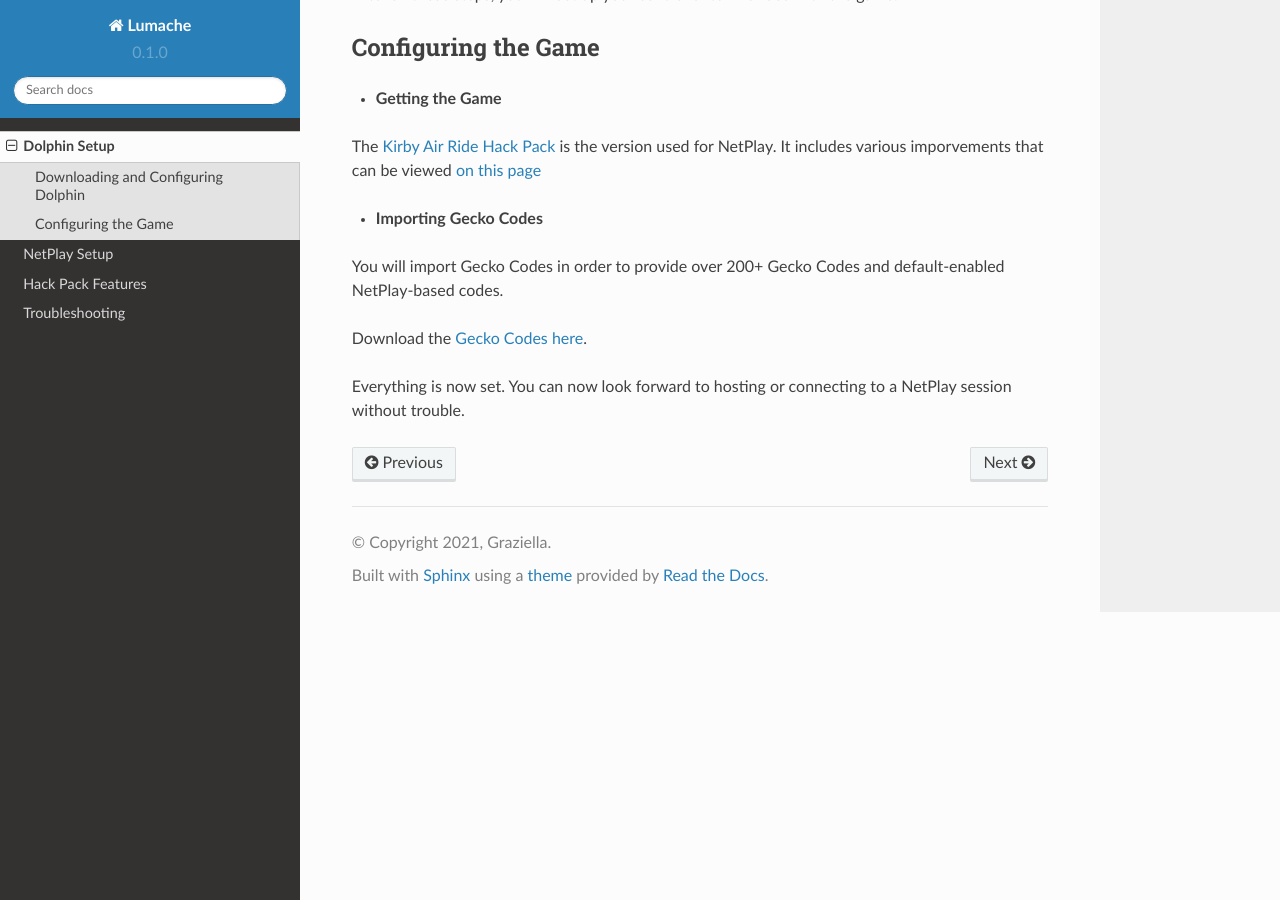
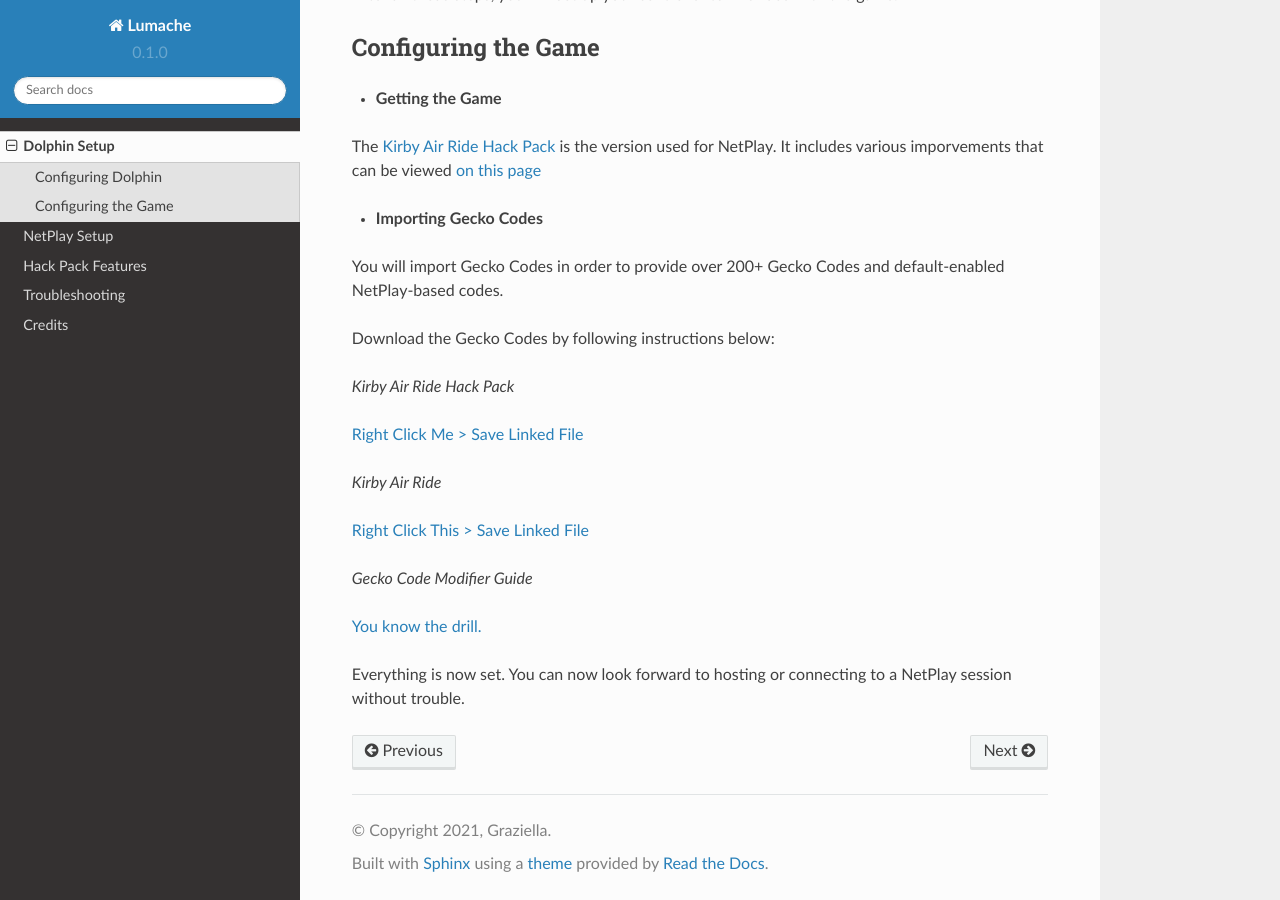
Before and after one commit to EternalllZM/rtz-kar, a Sphinx documentation site: the page built from docs/source/dolphin_setup.rst, in a window 1280 px wide and 900 px high, scrolled down 1324 px. Built offline with Sphinx 7.4.7 and the Read the Docs theme 2.0.0, drawn with Linux system fonts in a browser that asks for light colours; some of the changed text lies outside the part shown.

Commit message:
Doc updates

```diff
--- a/docs/source/dolphin_setup.rst
+++ b/docs/source/dolphin_setup.rst
@@ -5,8 +5,8 @@
 Using Dolphin to netplay is simple. However, you will want to follow this documentation closely in order to avoid issues that may arise.
 Please take careful note of any important, warning, note, etc. boxes that refer to the most common mistakes or issues that may happen.
 
-Downloading and Configuring Dolphin
------------------------------------
+Configuring Dolphin
+-------------------
 .. important::
     :ref:`Always use the latest beta build of Dolphin.`
 
@@ -70,8 +70,24 @@
 
 You will import Gecko Codes in order to provide over 200+ Gecko Codes and default-enabled NetPlay-based codes.
 
-Download the `Gecko Codes here`_.
+Download the Gecko Codes by following instructions below:
 
-.. _`Gecko Codes here`:
+*Kirby Air Ride Hack Pack*
+
+`Right Click Me > Save Linked File`_
+
+*Kirby Air Ride*
+
+`Right Click This > Save Linked File`_
+
+*Gecko Code Modifier Guide*
+
+`You know the drill.`_
+
+.. _`Right Click Me > Save Linked File`: https://raw.githubusercontent.com/EternalllZM/rtd-kar/main/docs/source/media/gecko_codes/KHPE01.ini
+
+.. _`Right Click This > Save Linked File`: https://raw.githubusercontent.com/EternalllZM/rtd-kar/main/docs/source/media/gecko_codes/GKYE01.ini
+
+.. _`You know the drill.`: https://raw.githubusercontent.com/EternalllZM/rtd-kar/main/docs/source/media/gecko_codes/modifier_guide.txt
 
 Everything is now set. You can now look forward to hosting or connecting to a NetPlay session without trouble.
--- a/docs/source/index.rst
+++ b/docs/source/index.rst
@@ -18,3 +18,4 @@
 
    hack_pack_features
    troubleshooting
+   credits
--- a/docs/source/troubleshooting.rst
+++ b/docs/source/troubleshooting.rst
@@ -41,7 +41,8 @@
 .. note::
     :ref:`This desync should notify during the start of City Trial, or a higher frame than 1000.`
 
-If players are moving erratically, an actual desync has occurred.
+.. warning::
+    :ref:`If players are moving erratically, an actual desync has occurred.`
 
 Ensure MD5 hash and Gecko Codes are the same (except Fullscreen), and that you are not syncing memory cards or codes in the NetPlay settings.
 
```
Also changed, not shown: docs/source/credits.rst (added, +35 -0 lines).
